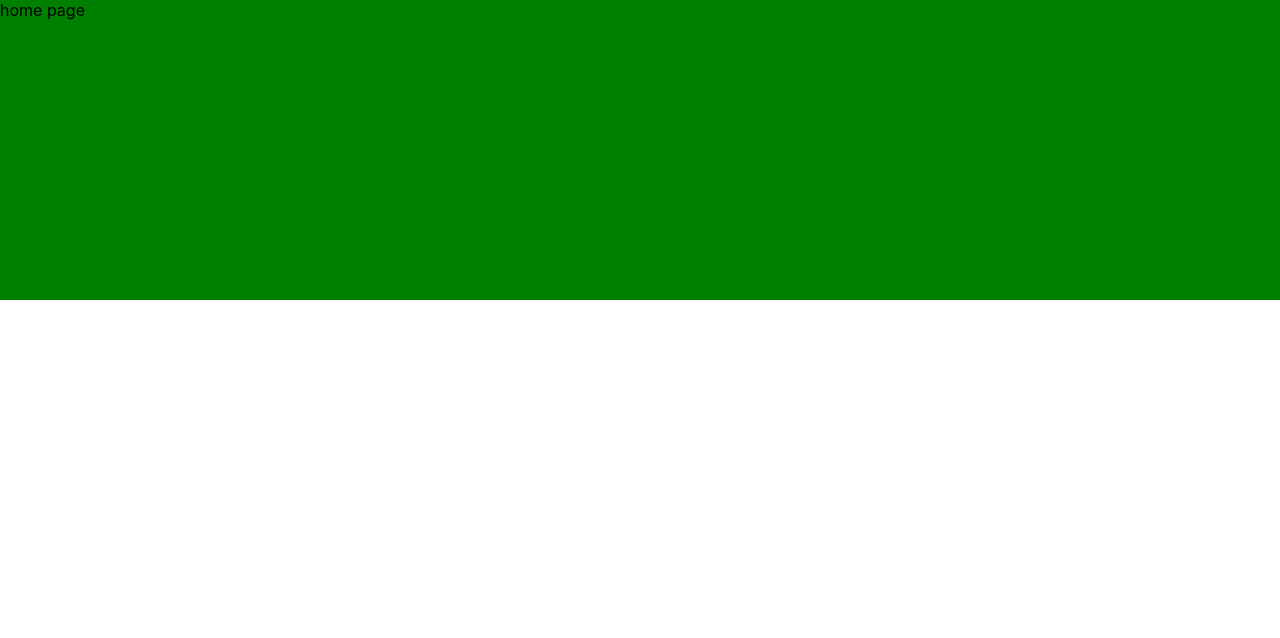
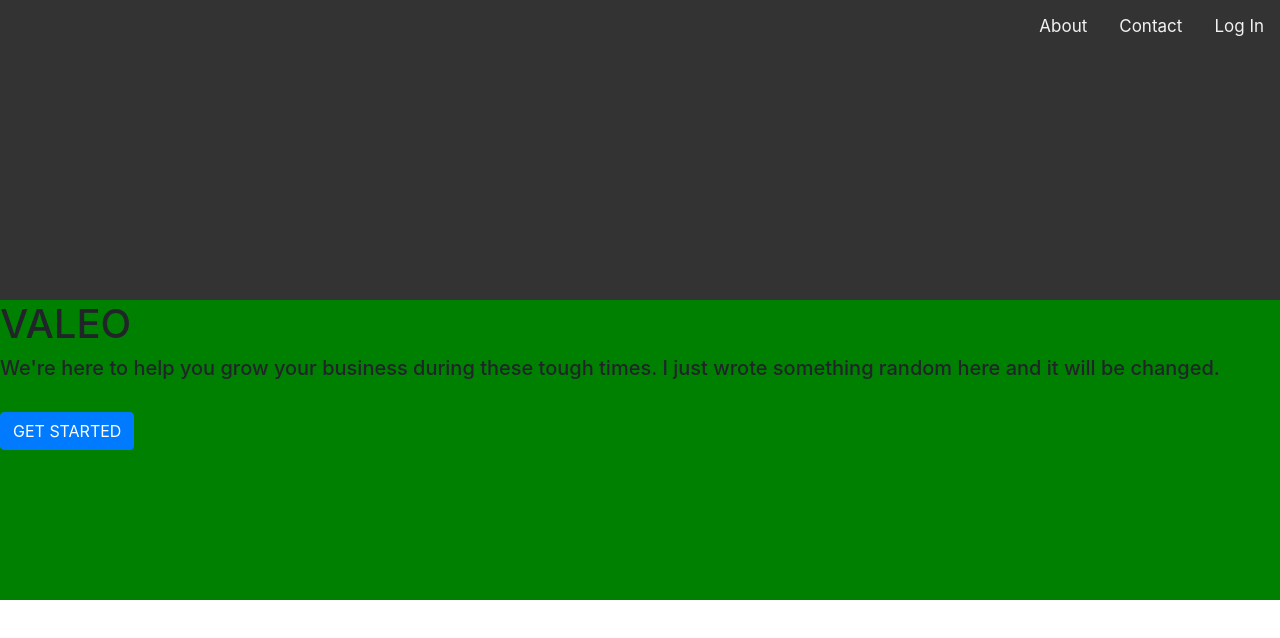
Before and after one commit to HAC-2020/LOO41, a React (Create React App) app: page / in a window 1280 px wide. Shown: the top 638 px of the page. Built offline with nearby package versions, Linux system fonts and the light colour scheme.

Commit message:
added basic layout

```diff
--- a/package.json
+++ b/package.json
@@ -6,9 +6,13 @@
     "@testing-library/jest-dom": "^4.2.4",
     "@testing-library/react": "^9.5.0",
     "@testing-library/user-event": "^7.2.1",
+    "bootstrap": "^4.5.2",
+    "jquery": "^3.5.1",
+    "popper.js": "^1.16.1",
     "react": "^16.13.1",
+    "react-bootstrap": "^1.3.0",
     "react-dom": "^16.13.1",
-    "react-scripts": "3.4.1"
+    "react-scripts": "^3.4.1"
   },
   "scripts": {
     "start": "react-scripts start",
--- a/src/App.js
+++ b/src/App.js
@@ -1,6 +1,6 @@
 import React from 'react';
 import './App.css';
-import Home from "./components/home.jsx";
+import Home from "./components/home-folder/home.jsx";
 
 function App() {
   return (
--- /dev/null
+++ b/src/components/home-folder/home.css
@@ -0,0 +1,32 @@
+div {
+    background-color: green;
+    height: 300px;
+}
+
+/* Add a black background color to the top navigation */
+.topnav {
+    background-color: #333;
+    overflow: hidden;
+  }
+
+  /* Style the links inside the navigation bar */
+  .topnav a {
+    float: right;
+    color: #f2f2f2;
+    text-align: center;
+    padding: 14px 16px;
+    text-decoration: none;
+    font-size: 17px;
+  }
+
+  /* Change the color of links on hover */
+  .topnav a:hover {
+    background-color: #ddd;
+    color: black;
+  }
+
+  /* Add a color to the active/current link */
+  .topnav a.active {
+    background-color: #4CAF50;
+    color: white;
+  }
--- /dev/null
+++ b/src/components/home-folder/home.jsx
@@ -0,0 +1,30 @@
+import React, { Component } from "react";
+import "./home.css";
+import Button from 'react-bootstrap/Button';
+import 'bootstrap/dist/css/bootstrap.min.css';
+
+export default class Home extends Component {
+  render() {
+    return (
+      <container-fluid id="home">
+
+        <div class="topnav">
+          <a href="#home">Log In</a>
+          <a href="#contact">Contact</a>
+          <a href="#about">About</a>
+        </div>
+
+        <div>
+          <h1>VALEO</h1>
+          <h5>We're here to help you grow your business during these tough times. I just wrote something random here and it will be changed.</h5>
+          <br></br>
+          <a href='https://www.google.ca/' target="_blank" rel="noopener noreferrer">
+            <Button variant="primary">GET STARTED</Button>{' '}
+          </a>
+        </div>
+      </container-fluid>
+
+
+    );
+  }
+}
--- a/src/components/home.css
+++ /dev/null
@@ -1,4 +0,0 @@
-div {
-    background-color: green;
-    height: 300px;
-}
--- a/src/components/home.jsx
+++ /dev/null
@@ -1,12 +0,0 @@
-import React, { Component } from "react";
-import "./home.css";
-
-export default class Home extends Component {
-  render() {
-    return (
-      <container-fluid id="home">
-          <div>home page</div>
-      </container-fluid>
-    );
-  }
-}
--- /dev/null
+++ b/src/components/login-page/login.jsx
@@ -0,0 +1,2 @@
+import React, { Component } from "react";
+import 'bootstrap/dist/css/bootstrap.min.css';
```
Also changed, not shown: 1 other file (tests, documents, lock files or other folders).
